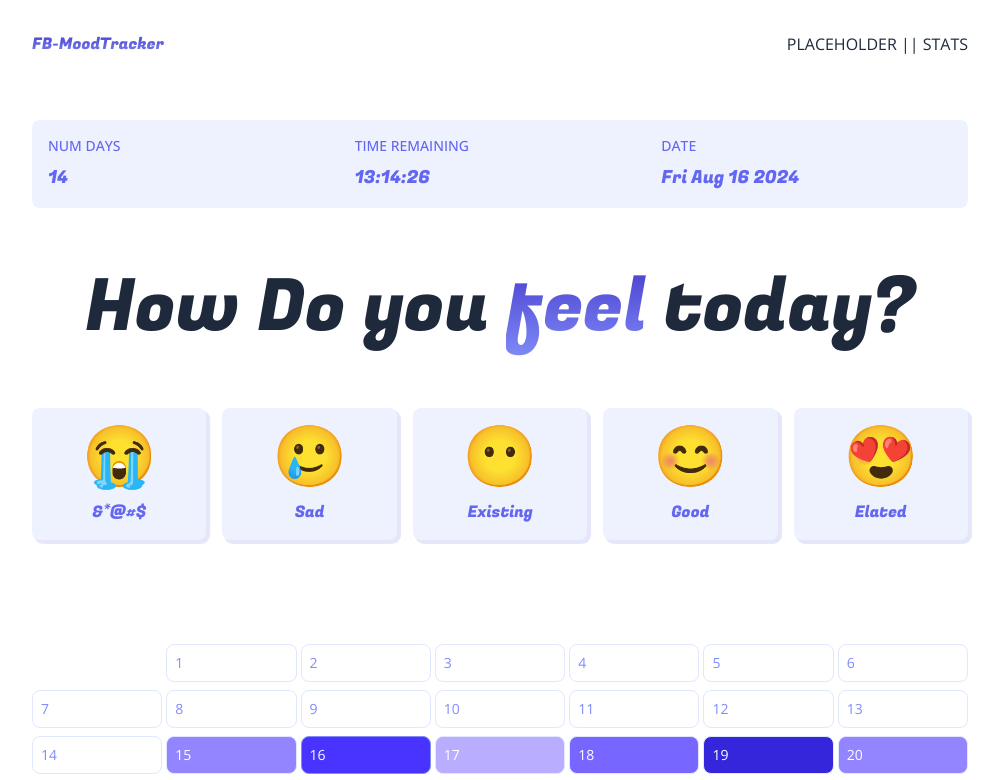
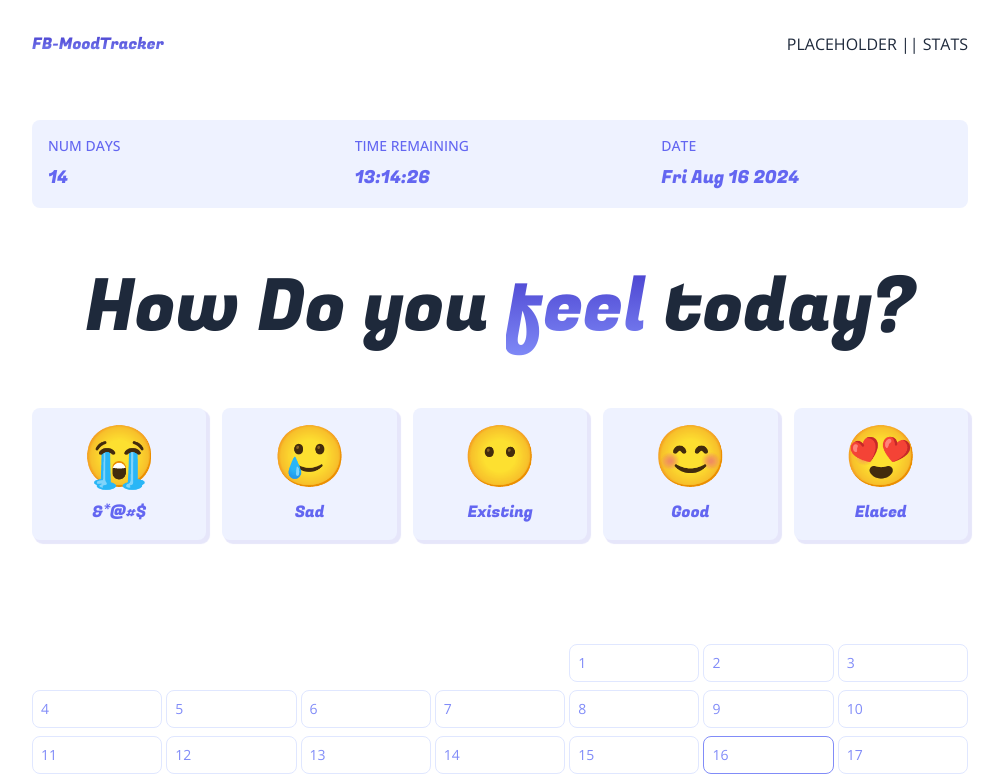
Before and after one commit to zidane-arkan/moodtracker-nexjs, a Next.js app: page /dashboard in a window 1280 px wide. Shown: the top 780 px of the page, without its empty margins (140-1143 px from the left). Built offline with nearby package versions, Linux system fonts and the light colour scheme; no server answers.

Commit message:
Chg calender and dashboard into use client

```diff
--- a/components/Calender.tsx
+++ b/components/Calender.tsx
@@ -1,4 +1,6 @@
-import React from "react";
+"use client";
+
+import React, { useState, useEffect } from "react";
 import { Fugaz_One } from "next/font/google";
 import { gradients, baseRating, demoData } from "@/utils/index.js";
 
@@ -31,15 +33,28 @@ const fugaz = Fugaz_One({ subsets: ["latin"], weight: ["400"] });
 
 type CalendarProps = {
   demo: boolean;
+  data: any;
+  handleSetMood: any;
 };
 
-export default function Calendar({ demo }: CalendarProps) {
-  const year = 2024;
-  const month = "July";
-  const today = new Date();
+export default function Calendar({ demo, data, handleSetMood }: CalendarProps) {
+  const now = new Date();
+  const currMonth = now.getMonth();
 
-  const firstDayOfMonth = getFirstDayOfMonth(year, month);
-  const daysInMonth = getDaysInMonth(year, month);
+  const [selectedMonth, setSelectedMonth] = useState(
+    Object.keys(months)[currMonth]
+  );
+
+  const [selectedYear, setSelectedYear] = useState(now.getFullYear());
+
+  console.log(selectedMonth);
+
+  // const year = 2024;
+  // const month = "July";
+  // const today = new Date();
+
+  const firstDayOfMonth = getFirstDayOfMonth(selectedYear, selectedMonth);
+  const daysInMonth = getDaysInMonth(selectedYear, selectedMonth);
   const numRows = calculateNumRows(firstDayOfMonth, daysInMonth);
 
   return (
@@ -47,10 +62,11 @@ export default function Calendar({ demo }: CalendarProps) {
       {Array.from({ length: numRows }).map((_, rowIndex) => (
         <CalendarRow
           key={rowIndex}
+          data={data}
           rowIndex={rowIndex}
           firstDayOfMonth={firstDayOfMonth}
           daysInMonth={daysInMonth}
-          today={today}
+          today={now}
           demo={demo}
         />
       ))}
@@ -73,6 +89,7 @@ function calculateNumRows(firstDayOfMonth: number, daysInMonth: number) {
 
 type CalendarRowProps = {
   rowIndex: number;
+  data: any;
   firstDayOfMonth: number;
   daysInMonth: number;
   today: Date;
@@ -81,6 +98,7 @@ type CalendarRowProps = {
 
 function CalendarRow({
   rowIndex,
+  data,
   firstDayOfMonth,
   daysInMonth,
   today,
@@ -100,6 +118,7 @@ function CalendarRow({
         return (
           <CalendarCell
             key={dayOfWeekIndex}
+            data={data}
             dayIndex={dayIndex}
             dayDisplay={dayDisplay}
             isToday={isToday}
@@ -129,6 +148,7 @@ function isTodayDate(dayIndex: number, today: Date) {
 
 type CalendarCellProps = {
   dayIndex: number;
+  data: any;
   dayDisplay: boolean;
   isToday: boolean;
   demo: boolean;
@@ -136,13 +156,14 @@ type CalendarCellProps = {
 
 function CalendarCell({
   dayIndex,
+  data,
   dayDisplay,
   isToday,
   demo,
 }: CalendarCellProps) {
   if (!dayDisplay) return <div className="bg-white" />;
 
-  const backgroundColor = getBackgroundColor(dayIndex, demo);
+  const backgroundColor = getBackgroundColor(dayIndex, demo, data);
   const textColor =
     backgroundColor === "white" ? "text-indigo-400" : "text-white";
 
@@ -158,11 +179,11 @@ function CalendarCell({
   );
 }
 
-function getBackgroundColor(dayIndex: number, demo: boolean) {
+function getBackgroundColor(dayIndex: number, demo: boolean, data: any) {
   if (demo) {
     return gradients.indigo[baseRating[dayIndex as keyof typeof baseRating]];
-  } else if (dayIndex in demoData) {
-    return gradients.indigo[demoData[dayIndex as keyof typeof demoData]];
+  } else if (dayIndex in data) {
+    return gradients.indigo[data[dayIndex as keyof typeof data]];
   } else {
     return "white";
   }
--- a/components/Dashboard.tsx
+++ b/components/Dashboard.tsx
@@ -1,6 +1,9 @@
-import React from "react";
+"use client";
+
+import React, { useEffect, useState } from "react";
 import { Fugaz_One } from "next/font/google";
 import Calender from "./Calender";
+import { useAuth } from "@/context/AuthContext";
 
 interface statuses {
   num_days: number;
@@ -18,6 +21,17 @@ interface moods {
 
 const fugazOne = Fugaz_One({ subsets: ["latin"], weight: ["400"] });
 export default function Dashboard() {
+  const { currentUser, userDataObj }: any = useAuth();
+  const [data, setData] = useState({});
+
+  function countValues() {}
+
+  function handleSetMood(mood: any) {
+    // Update current state
+    // Update The global state
+    // Update Firebase
+  }
+
   const statuses: statuses = {
     num_days: 14,
     time_remaining: "13:14:26",
@@ -31,6 +45,14 @@ export default function Dashboard() {
     Good: "😊",
     Elated: "😍",
   };
+
+  useEffect(() => {
+    if (!currentUser && !userDataObj) {
+      console.log("USER NOT FOUND")
+      return;
+    }
+    setData(userDataObj);
+  }, [currentUser, userDataObj]);
 
   return (
     <section className="flex flex-col flex-1 gap-8 sm:gap-12 md:gap-16">
@@ -72,7 +94,7 @@ export default function Dashboard() {
           </button>
         ))}
       </div>
-      <Calender demo={false} />
+      <Calender data={data} handleSetMood={handleSetMood} demo={false} />
     </section>
   );
 }
--- a/context/AuthContext.tsx
+++ b/context/AuthContext.tsx
@@ -28,7 +28,7 @@ type AuthProps = {
 };
 export function AuthProvider({ children }: AuthProviderProps) {
   const [currentUser, setCurrentUser] = useState<User | null>(null);
-  const [userDataObj, setUserDataObj] = useState({});
+  const [userDataObj, setUserDataObj] = useState(null);
   const [loading, setLoading] = useState(true);
 
   // AUTH Handlers
@@ -41,7 +41,7 @@ export function AuthProvider({ children }: AuthProviderProps) {
   }
 
   function logout() {
-    setUserDataObj({});
+    setUserDataObj(null);
     setCurrentUser(null);
     return signOut(auth);
   }
@@ -61,7 +61,8 @@ export function AuthProvider({ children }: AuthProviderProps) {
         console.log("Fetching User Dataset");
         const docRef = doc(db, "users", user.uid);
         const docSnap = await getDoc(docRef);
-        let firebaseData = {};
+        let firebaseData: any = {};
+
         if (docSnap.exists()) {
           console.log("Found user data :", docSnap);
           firebaseData = docSnap.data();
@@ -80,6 +81,7 @@ export function AuthProvider({ children }: AuthProviderProps) {
   // Global context state
   const value = {
     currentUser,
+    setUserDataObj,
     userDataObj,
     signup,
     logout,
```
